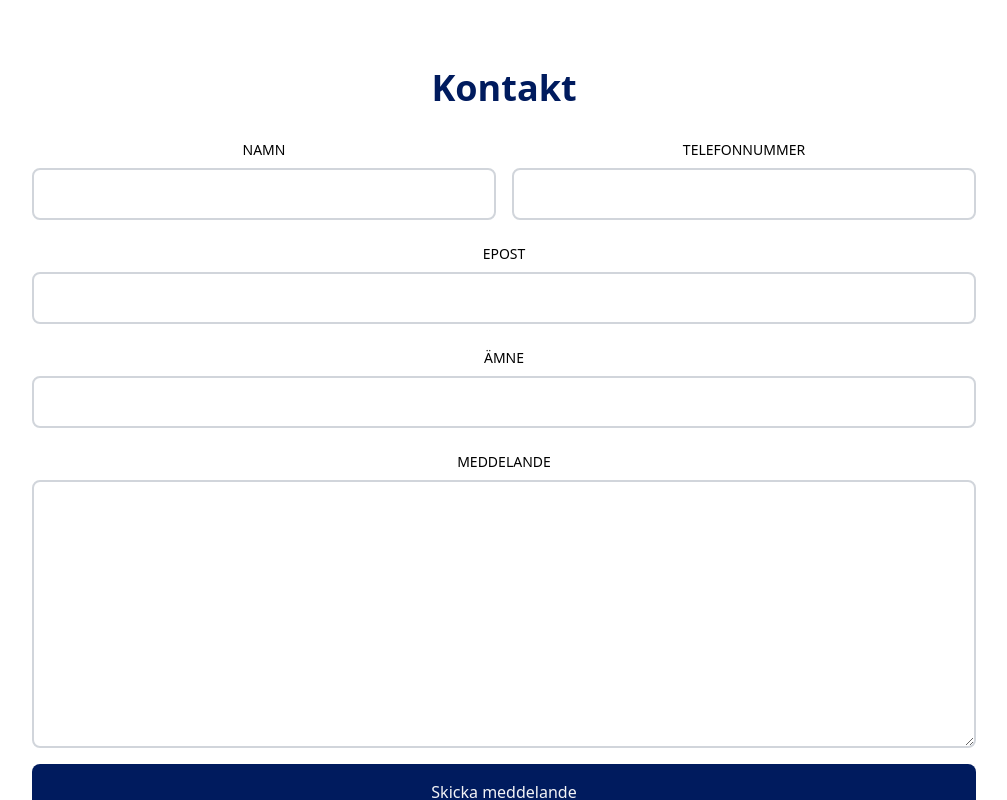
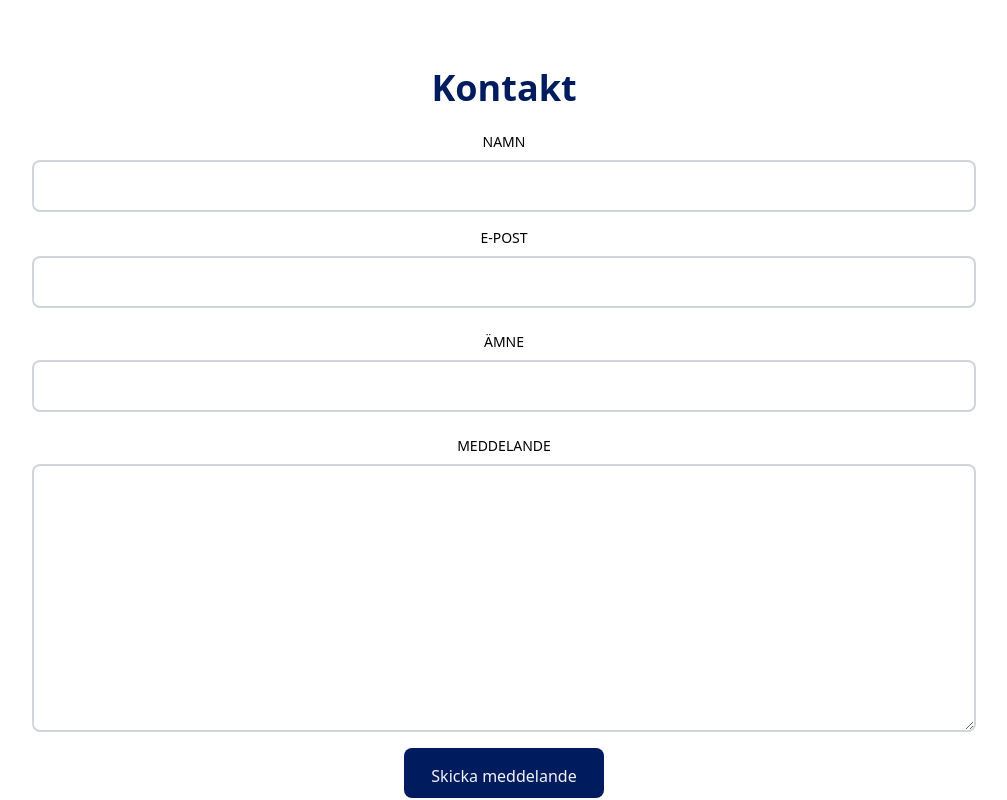
Before and after one commit to RikkeKristiansen98/portfolio, a React (Vite) app: page / in a window 1280 px wide. Shown: the part 2420-3220 px from the top of the page, without its empty margins (168-1175 px from the left). Built offline with nearby package versions, Linux system fonts and the light colour scheme.

Commit message:
edit contactform to EmailJS

```diff
--- a/package.json
+++ b/package.json
@@ -10,10 +10,12 @@
     "preview": "vite preview"
   },
   "dependencies": {
+    "@emailjs/browser": "^4.1.0",
     "@fortawesome/fontawesome-svg-core": "^6.5.1",
     "@fortawesome/free-brands-svg-icons": "^6.5.1",
     "@fortawesome/free-solid-svg-icons": "^6.5.1",
     "@fortawesome/react-fontawesome": "^0.2.0",
+    "@headlessui/react": "^1.7.18",
     "@react-email/components": "0.0.15",
     "@react-email/link": "0.0.7",
     "react": "^18.2.0",
--- a/src/components/Contact.jsx
+++ b/src/components/Contact.jsx
@@ -1,29 +1,61 @@
+import React, { useRef, useState } from "react";
+import emailjs from '@emailjs/browser';
+import { Transition } from '@headlessui/react';
+
 export const Contact = () => {
+    const [showToast, setShowToast] = useState(false);
+    const form = useRef();
+
+    const sendEmail = (e) => {
+        e.preventDefault();
+
+        const name = form.current.from_name.value;
+        const email = form.current.from_email.value;
+        const subject = form.current.subject.value;
+        const message = form.current.message.value;
+
+        if (!name || !email || !subject || !message) {
+            alert("Vänligen fyll i alla fält");
+            return;
+        }
+
+        emailjs
+            .sendForm('service_8hmu9qw', 'template_bvvy11d', form.current, {
+                publicKey: 'Am4r_0oUZ1DlSdMQU',
+            })
+            .then(
+                () => {
+                  console.log('SUCCESS!');
+                  setShowToast(true);
+                  setTimeout(() => {
+                      setShowToast(false);
+                  }, 3000); // Tiden för toast meddelandet
+                  form.current.reset(); // återställer formuläret
+                },
+                (error) => {
+                    console.log('FAILED to send mail...');
+                    alert ("Ditt meddelande blev inte skickat, kontakta gärna Rikke.kristiansen@hotmail.com")
+                },
+            );
+    };
+
     return (
         <div id="contact" className="max-w-[1040px] m-auto md:pl-20 p-4 py-16">
             <h1 className="py-4 text-4xl font-bold text-center text-[#001b5e]">Kontakt</h1>
-            <form action="https://getform.io/f/zbqGl7ep" method="POST" encType="multipart/form-data">
-                <div className="grid md:grid-cols-2 gap-4 w-full py-2">
-                    <div className="flex flex-col">
+            <form ref={form} onSubmit={sendEmail}>
+                <div className="flex flex-col">
                         <label className="uppercase text-sm py-2">Namn</label>
                         <input
                         className="border-2 rounded-lg p-3 flex border-gray-300"
                         type="text"
-                        name="name"
+                        name="from_name"
                         />
                     </div>
-                    <div className="flex flex-col">
-                        <label className="uppercase text-sm py-2">Telefonnummer</label>
-                        <input
-                        className="border-2 rounded-lg p-3 flex border-gray-300"
-                        type="text" name="phone"/>
-                    </div>
-                </div>
                 <div className="flex flex-col py-2">
-                    <label className="uppercase text-sm py-2">Epost</label>
+                    <label className="uppercase text-sm py-2">E-post</label>
                     <input className="border-2 rounded-lg p-3 flex border-gray-300"
                     type="email"
-                    name="email"/>
+                    name="from_email"/>
                 </div>
                 <div className="flex flex-col py-2">
                     <label className="uppercase text-sm py-2">Ämne</label>
@@ -36,9 +68,23 @@ export const Contact = () => {
                     <textarea className="border-2 rounded-lg p-3 flex border-gray-300"
                     rows="10"
                     name="message"></textarea>
-                    <button className="bg-[#001b5e] text-gray-100 mt-4 w-full p-4 rounded-lg">Skicka meddelande</button>
+                    <div className="flex justify-center items-center">
+                    <button className="bg-[#001b5e] text-gray-100 mt-4 p-4 rounded-lg dark:hover:bg-blue-700"style={{ width: "200px", height: "50px" }} type="submit" value="send">Skicka meddelande</button>
+                    </div></div>
+            </form>
+            <Transition
+                show={showToast}
+                enter="transition ease-out duration-300"
+                enterFrom="transform opacity-0 scale-95"
+                enterTo="transform opacity-100 scale-100"
+                leave="transition ease-in duration-200"
+                leaveFrom="transform opacity-100 scale-100"
+                leaveTo="transform opacity-0 scale-95"
+            >
+                <div className="fixed bottom-0 right-0 mb-4 mr-4 bg-gray-800 text-white p-4 rounded-lg">
+                    Ditt meddelande har skickats!
                 </div>
-            </form>
+            </Transition>
         </div>
     )
 }
```
Also changed, not shown: 1 other file (tests, documents, lock files or other folders).
